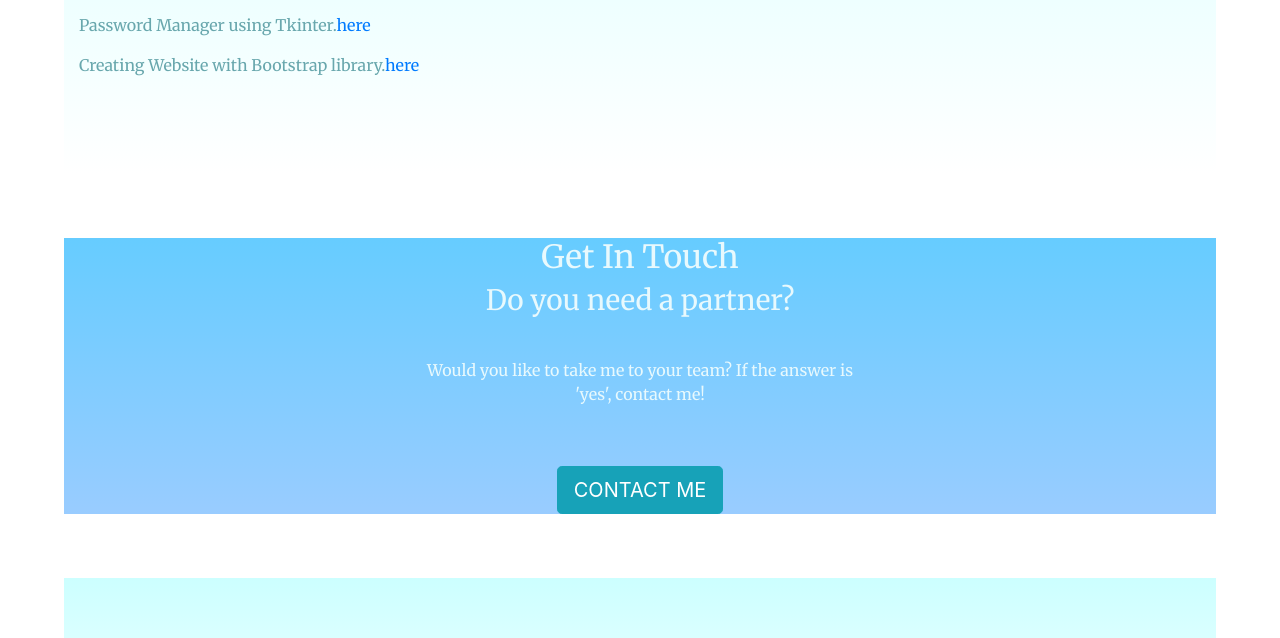
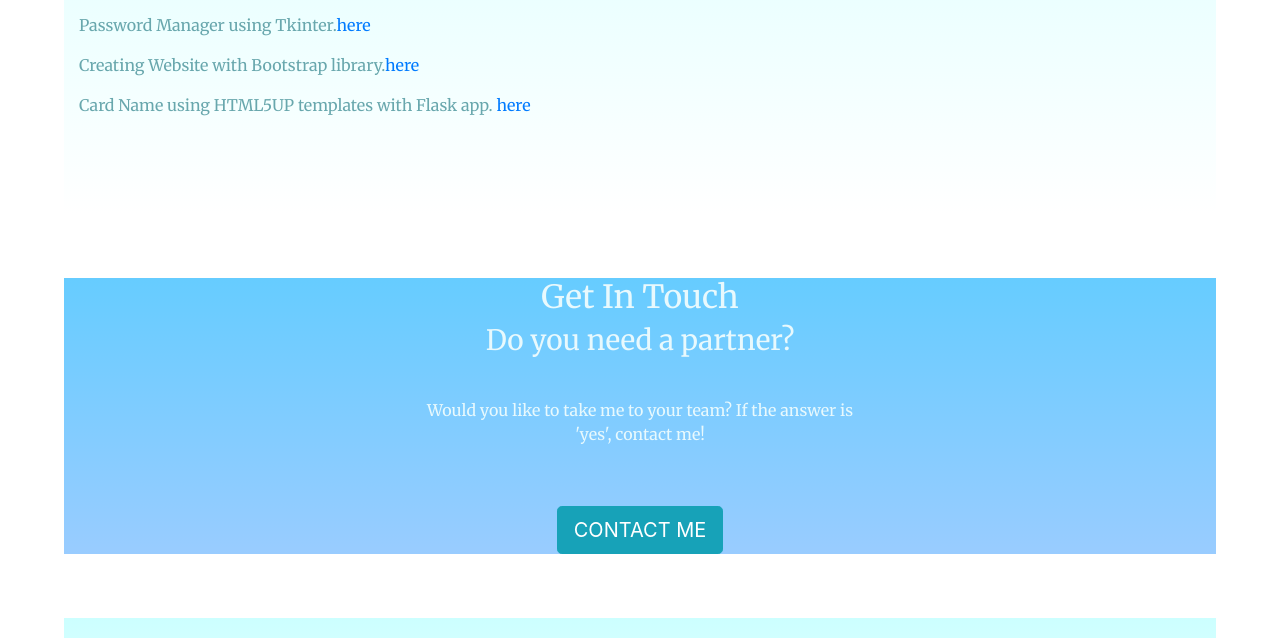
Before and after one commit to andreeaburcea/andreeaswebsite, a plain HTML site: page index.html in a window 1280 px wide. Shown: the part 3388-4026 px from the top of the page. Drawn offline with nearby package versions, Linux system fonts and the light colour scheme; a web font is replaced by a local one.

Commit message:
Update index.html

```diff
--- a/index.html
+++ b/index.html
@@ -104,6 +104,7 @@
                 <p>Flash Card Application using Tkinter and pandas module.<a href="https://github.com/andreeaburcea/flash_card-ro-en-words">here</a></p>
                 <p>Password Manager using Tkinter.<a href="https://github.com/andreeaburcea/password_manager">here</a></p>
                 <p>Creating Website with Bootstrap library.<a href="https://andreeaburcea.github.io/tindog/">here</a></p>
+                <p>Card Name using HTML5UP templates with Flask app. <a href="https://andreeaburcea.github.io/card-name-website/">here</a></p>
 
             </div>
         </section>
```
